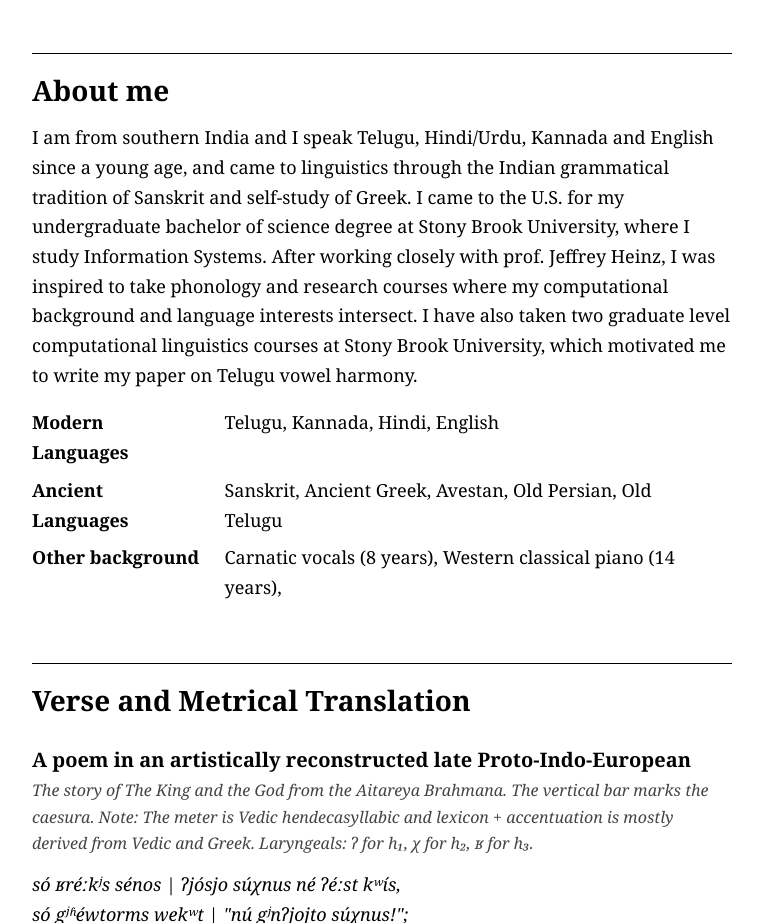
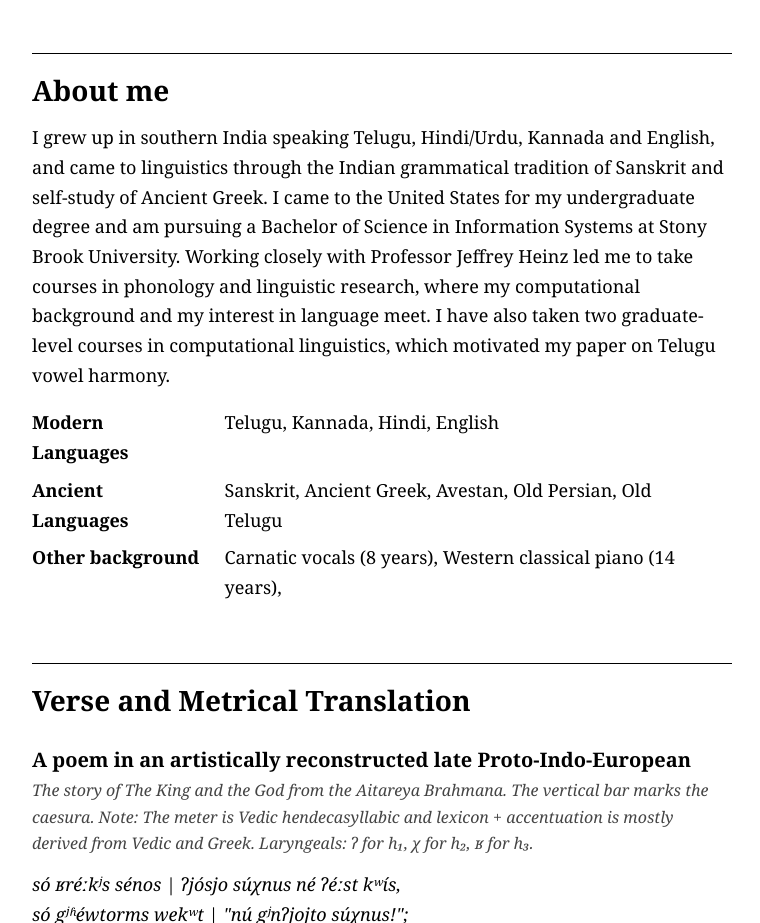
Before and after one commit to KoushikVaddi/KoushikVaddi.github.io, a plain HTML site: page index.html in a window 1280 px wide. Shown: the part 4088-5011 px from the top of the page, without its empty margins (258-1018 px from the left). Drawn offline with Linux system fonts and the light colour scheme; a web font is replaced by a local one.

Commit message:
Revise 'About me' section in index.html
Updated the 'About me' section for clarity and conciseness.

```diff
--- a/index.html
+++ b/index.html
@@ -150,7 +150,7 @@ blockquote{margin:24px 0;padding-left:18px;border-left:3px solid #000}blockquote
 </table>
 
   <h2>About me</h2>
-<p>I am from southern India and I speak Telugu, Hindi/Urdu, Kannada and English since a young age, and came to linguistics through the Indian grammatical tradition of Sanskrit and self-study of Greek. I came to the U.S. for my undergraduate bachelor of science degree at Stony Brook University, where I study Information Systems. After working closely with prof. Jeffrey Heinz, I was inspired to take phonology and research courses where my computational background and language interests intersect. I have also taken two graduate level computational linguistics courses at Stony Brook University, which motivated me to write my paper on Telugu vowel harmony.</p>
+<p>I grew up in southern India speaking Telugu, Hindi/Urdu, Kannada and English, and came to linguistics through the Indian grammatical tradition of Sanskrit and self-study of Ancient Greek. I came to the United States for my undergraduate degree and am pursuing a Bachelor of Science in Information Systems at Stony Brook University. Working closely with Professor Jeffrey Heinz led me to take courses in phonology and linguistic research, where my computational background and my interest in language meet. I have also taken two graduate-level courses in computational linguistics, which motivated my paper on Telugu vowel harmony.</p>
 <table>
   <tr><td>Modern Languages</td><td>Telugu, Kannada, Hindi, English</td></tr>
   <tr><td>Ancient Languages</td><td>Sanskrit, Ancient Greek, Avestan, Old Persian, Old Telugu</td></tr>
```
